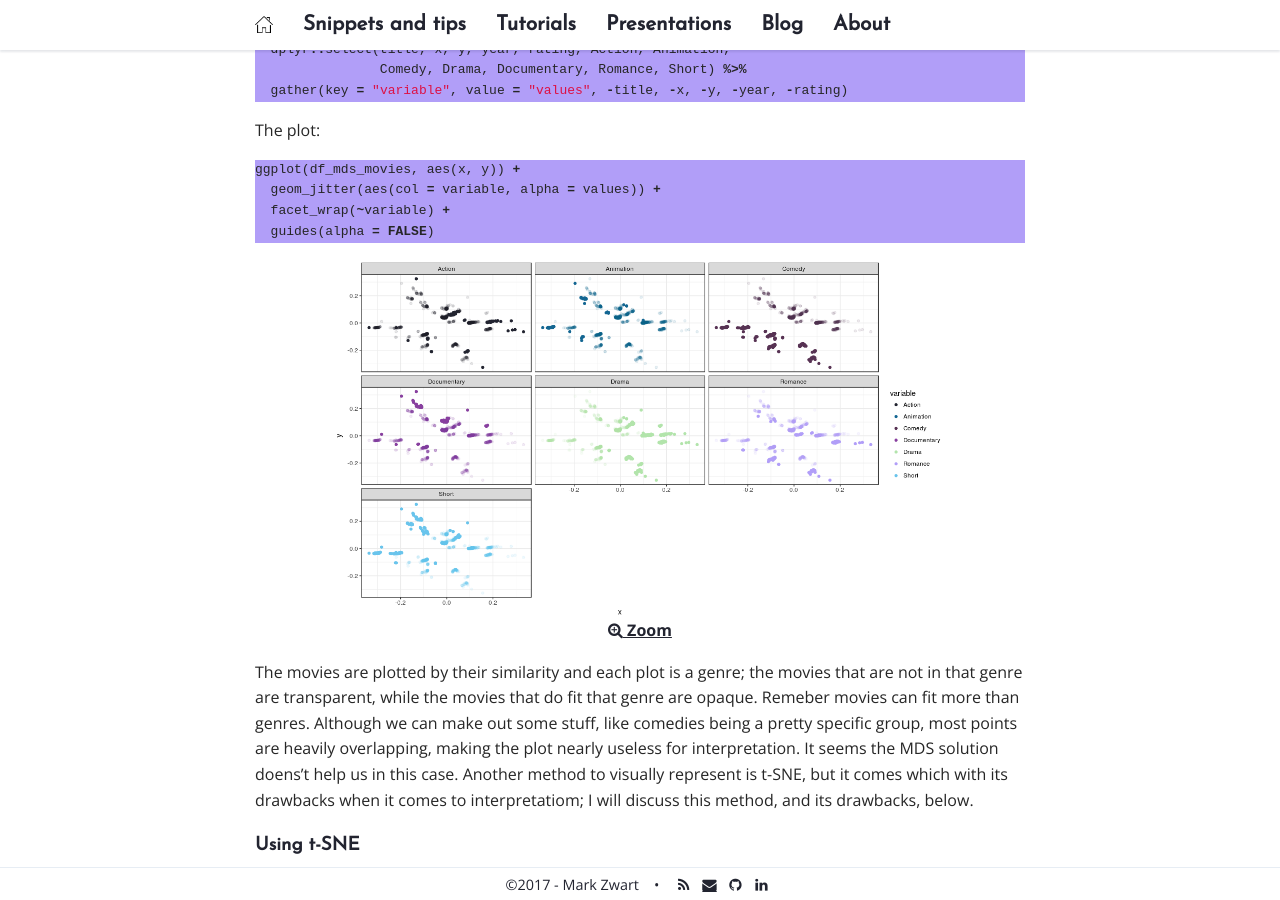
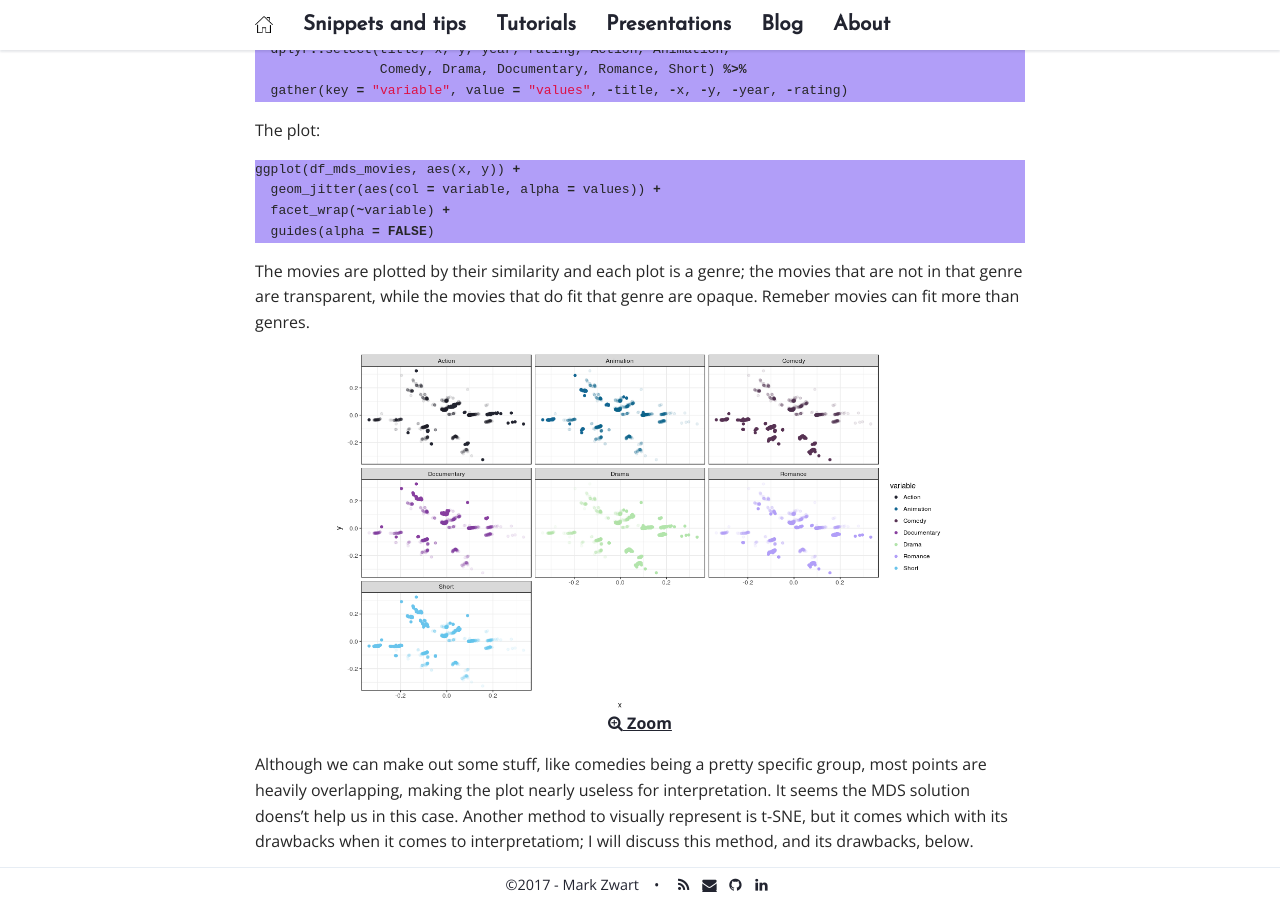
Before and after one commit to mark-me/mark-me.github.io, a Jekyll site: the page built from _pages/tutorials/distance-measures/distance-measures.md, in a window 1280 px wide and 900 px high, scrolled down 8429 px. Built offline with Jekyll 4.4.1, drawn with Linux system fonts in a browser that asks for light colours; nearby versions of some CDN libraries; comment, search, counter and statistics services are not loaded; some of the changed text lies outside the part shown.

Commit message:
Update distance-measures.md

````diff
--- a/_pages/tutorials/distance-measures/distance-measures.md
+++ b/_pages/tutorials/distance-measures/distance-measures.md
@@ -257,6 +257,7 @@ ggplot(df_mds_movies, aes(x, y)) +
   facet_wrap(~variable) +
   guides(alpha = FALSE)
 ```
+The movies are plotted by their similarity and each plot is a genre; the movies that are not in that genre are transparent, while the movies that do fit that genre are opaque. Remeber movies can fit more than genres.
 
 {:refdef: style="text-align: center;"}
 <a href="/_pages/tutorials/distance-measures/mds-gower.png" target="_blank">
@@ -264,7 +265,6 @@ ggplot(df_mds_movies, aes(x, y)) +
 <i class='fa fa-search-plus '></i> Zoom</a>
 {: refdef}
 
-The movies are plotted by their similarity and each plot is a genre; the movies that are not in that genre are transparent, while the movies that do fit that genre are opaque. Remeber movies can fit more than genres.
 Although we can make out some stuff, like comedies being a pretty specific group, most points are heavily overlapping, making the plot nearly useless for interpretation. It seems the MDS solution doens't help us in this case. Another method to visually represent is t-SNE, but it comes which with its drawbacks when it comes to interpretatiom; I will discuss this method, and its drawbacks, below.
 
 ### Using t-SNE
@@ -302,10 +302,10 @@ ggplot(df_tsne_movies, aes(x, y, col = values)) +
   facet_wrap(~variable)
 ```
 
+Again, the movies are plotted by their similarity and each plot is a genre; the movies that are not in that genre are transparent, while the movies that do fit that genre are opaque. Remeber movies can fit more than genres.
+
 {:refdef: style="text-align: center;"}
 <a href="/_pages/tutorials/distance-measures/t-sne-gower.png" target="_blank">
 <img src="/_pages/tutorials/distance-measures/t-sne-gower.png" alt="Shaped word cloud" align="center" width="80%" height="80%"/><br>
 <i class='fa fa-search-plus '></i> Zoom</a>
 {: refdef}
-
-Again, the movies are plotted by their similarity and each plot is a genre; the movies that are not in that genre are transparent, while the movies that do fit that genre are opaque. Remeber movies can fit more than genres.
````
